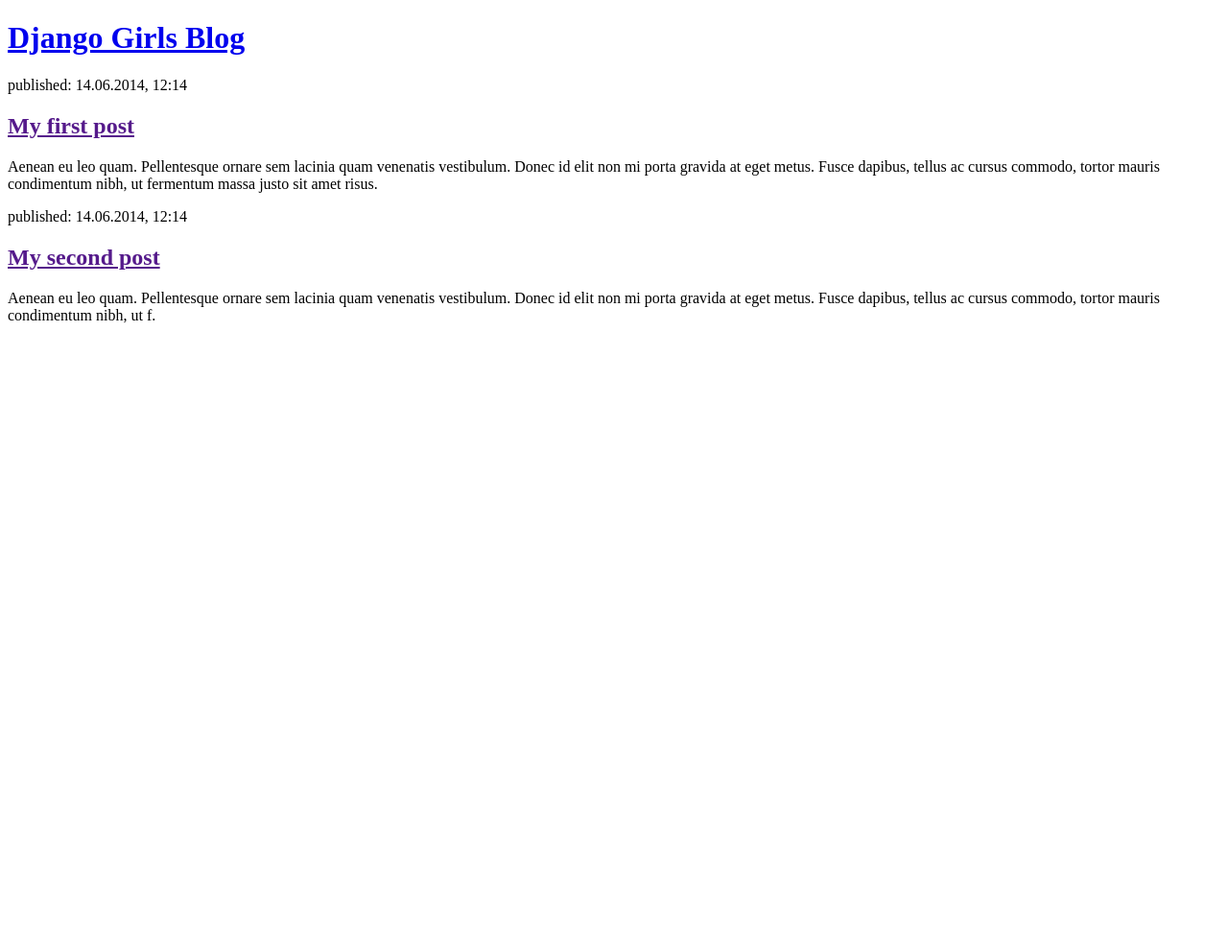
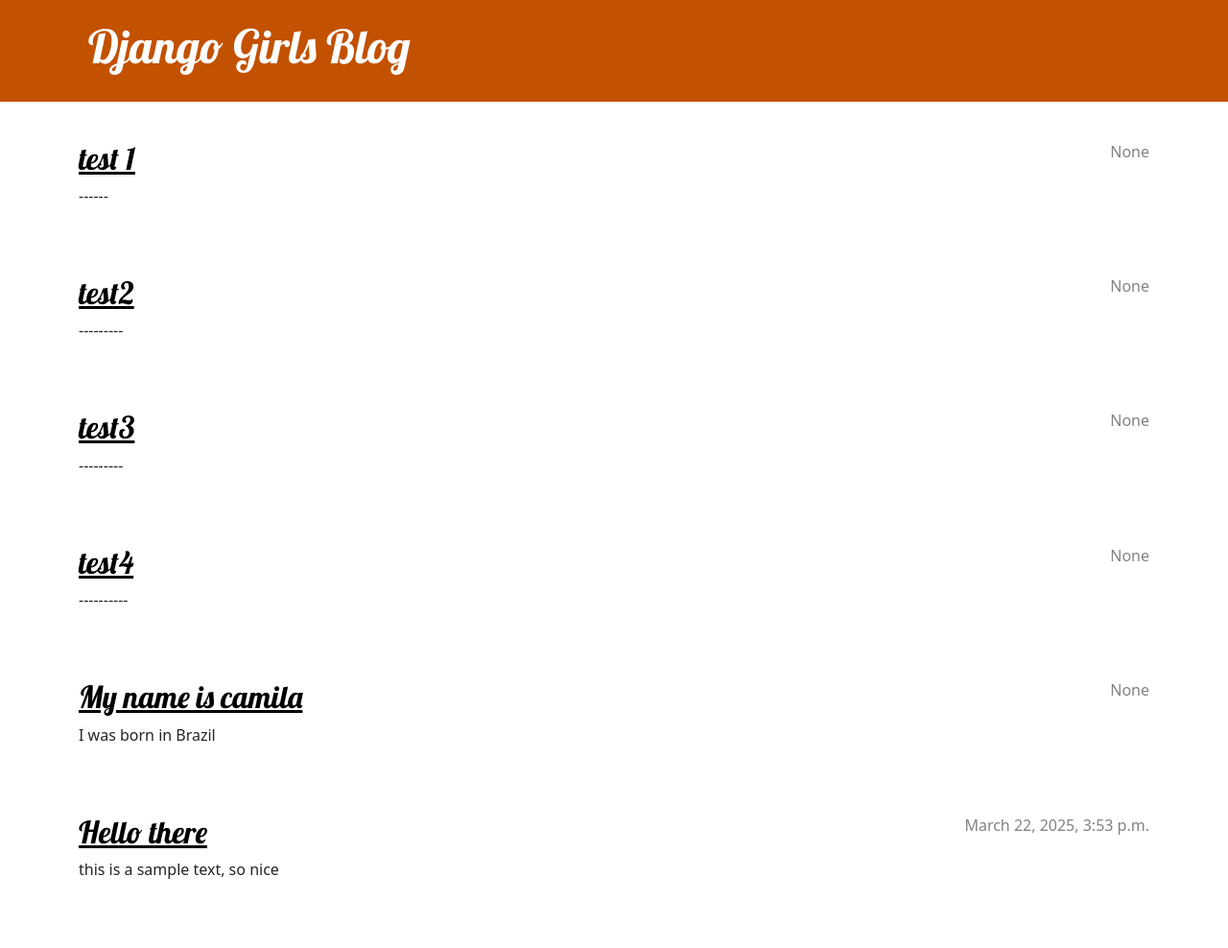
Before and after one commit to birocchicamila/my-first-blog, a Django app: page / in a window 1280 px wide. Shown: the whole page at 96% size. Before the commit the page ends 337 px from the top, so only its background shows below. Run offline with Django 5.2, Linux system fonts and the light colour scheme; data comes from the database, SQL or seed files in the repository; both versions use the stored data as it was after the commit.

Commit message:
add view

```diff
--- /dev/null
+++ b/blog/static/css/blog.css
@@ -0,0 +1,99 @@
+.page-header {
+    background-color: #C25100;
+    margin-top: 0;
+    margin-bottom: 40px;
+    padding: 20px 20px 20px 40px;
+}
+
+.page-header h1,
+.page-header h1 a,
+.page-header h1 a:visited,
+.page-header h1 a:active {
+    color: #ffffff;
+    font-size: 36pt;
+    text-decoration: none;
+}
+
+h1,
+h2,
+h3,
+h4 {
+    font-family: 'Lobster', cursive;
+}
+
+.date {
+    color: #828282;
+}
+
+.save {
+    float: right;
+}
+
+.post-form textarea,
+.post-form input {
+    width: 100%;
+}
+
+.top-menu,
+.top-menu:hover,
+.top-menu:visited {
+    color: #ffffff;
+    float: right;
+    font-size: 26pt;
+    margin-right: 20px;
+}
+
+.post {
+    margin-bottom: 70px;
+}
+
+.post h2 a,
+.post h2 a:visited {
+    color: #000000;
+}
+
+.post > .date,
+.post > .actions {
+    float: right;
+}
+
+.btn-secondary,
+.btn-secondary:visited {
+    color: #C25100;
+    background: none;
+    border-color: #C25100;
+    margin-left: 15px;
+}
+
+.btn-secondary:hover {
+    color: #FFFFFF;
+    background-color: #C25100;
+}
+Then surround the HTML code which displays the posts with declarations of classes. Replace this:
+
+blog/templates/blog/post_list.html
+{% for post in posts %}
+    <article class="post">
+        <time>published: {{ post.published_date }}</time>
+        <h2><a href="">{{ post.title }}</a></h2>
+        <p>{{ post.text|linebreaksbr }}</p>
+    </article>
+{% endfor %}
+in the blog/templates/blog/post_list.html with this:
+
+blog/templates/blog/post_list.html
+<main class="container">
+    <div class="row">
+        <div class="col">
+            {% for post in posts %}
+                <article class="post">
+                    <time class="date">
+                        {{ post.published_date }}
+                    </time>
+                    <h2><a href="">{{ post.title }}</a></h2>
+                    <p>{{ post.text|linebreaksbr }}</p>
+                </article>
+            {% endfor %}
+        </div>
+    </div>
+</main>
--- a/blog/templates/blog/post_list.html
+++ b/blog/templates/blog/post_list.html
@@ -1,23 +1,35 @@
+{% load static %}
 <!DOCTYPE html>
 <html>
 <head>
-        <title>Django Girls blog</title>
+    <title>Django Girls Blog</title>
+    <link rel="stylesheet" href="https://cdn.jsdelivr.net/npm/bootstrap@5.3.3/dist/css/bootstrap.min.css" integrity="sha384-QWTKZyjpPEjISv5WaRU9OFeRpok6YctnYmDr5pNlyT2bRjXh0JMhjY6hW+ALEwIH" crossorigin="anonymous">
+    <link rel="stylesheet" href="https://fonts.googleapis.com/css?family=Lobster&subset=latin,latin-ext">
+    <link rel="stylesheet" href="{% static 'css/blog.css' %}">
 </head>
 <body>
-        <header>
+    <header class="page-header">
+        <div class="container">
             <h1><a href="/">Django Girls Blog</a></h1>
+        </div>
     </header>
 
-        <article>
-            <time>published: 14.06.2014, 12:14</time>
-            <h2><a href="">My first post</a></h2>
-            <p>Aenean eu leo quam. Pellentesque ornare sem lacinia quam venenatis vestibulum. Donec id elit non mi porta gravida at eget metus. Fusce dapibus, tellus ac cursus commodo, tortor mauris condimentum nibh, ut fermentum massa justo sit amet risus.</p>
+    <main class="container">
+        <div class="row">
+            <div class="col">
+                {% for post in posts %}
+                    <article class="post">
+                        <time class="date">
+                            {{ post.published_date }}
+                        </time>
+                        <h2><a href="">{{ post.title }}</a></h2>
+                        <p>{{ post.text|linebreaksbr }}</p>
                     </article>
-
-        <article>
-            <time>published: 14.06.2014, 12:14</time>
-            <h2><a href="">My second post</a></h2>
-            <p>Aenean eu leo quam. Pellentesque ornare sem lacinia quam venenatis vestibulum. Donec id elit non mi porta gravida at eget metus. Fusce dapibus, tellus ac cursus commodo, tortor mauris condimentum nibh, ut f.</p>
-        </article>
+                {% empty %}
+                    <p>No posts yet.</p>
+                {% endfor %}
+            </div>
+        </div>
+    </main>
 </body>
 </html>
--- a/blog/urls.py
+++ b/blog/urls.py
@@ -1,5 +1,6 @@
 from django.urls import path
 from . import views
+
 urlpatterns = [
-    path('', views.post_list, name='post_list'),
+    path('', views.post_list, name='post_list'),  # This points to the post_list view
 ]
--- a/blog/views.py
+++ b/blog/views.py
@@ -1,3 +1,6 @@
 from django.shortcuts import render
+from .models import Post
+
 def post_list(request):
-    return render(request, 'blog/post_list.html', {})
+    posts = Post.objects.all()  # This fetches all the posts from the database
+    return render(request, 'blog/post_list.html', {'posts': posts})
```
Also changed, not shown: blog/templates/blog/base.html (added, +25 -0 lines), db.sqlite3. Lines whose indentation alone changed are shown as unchanged.
